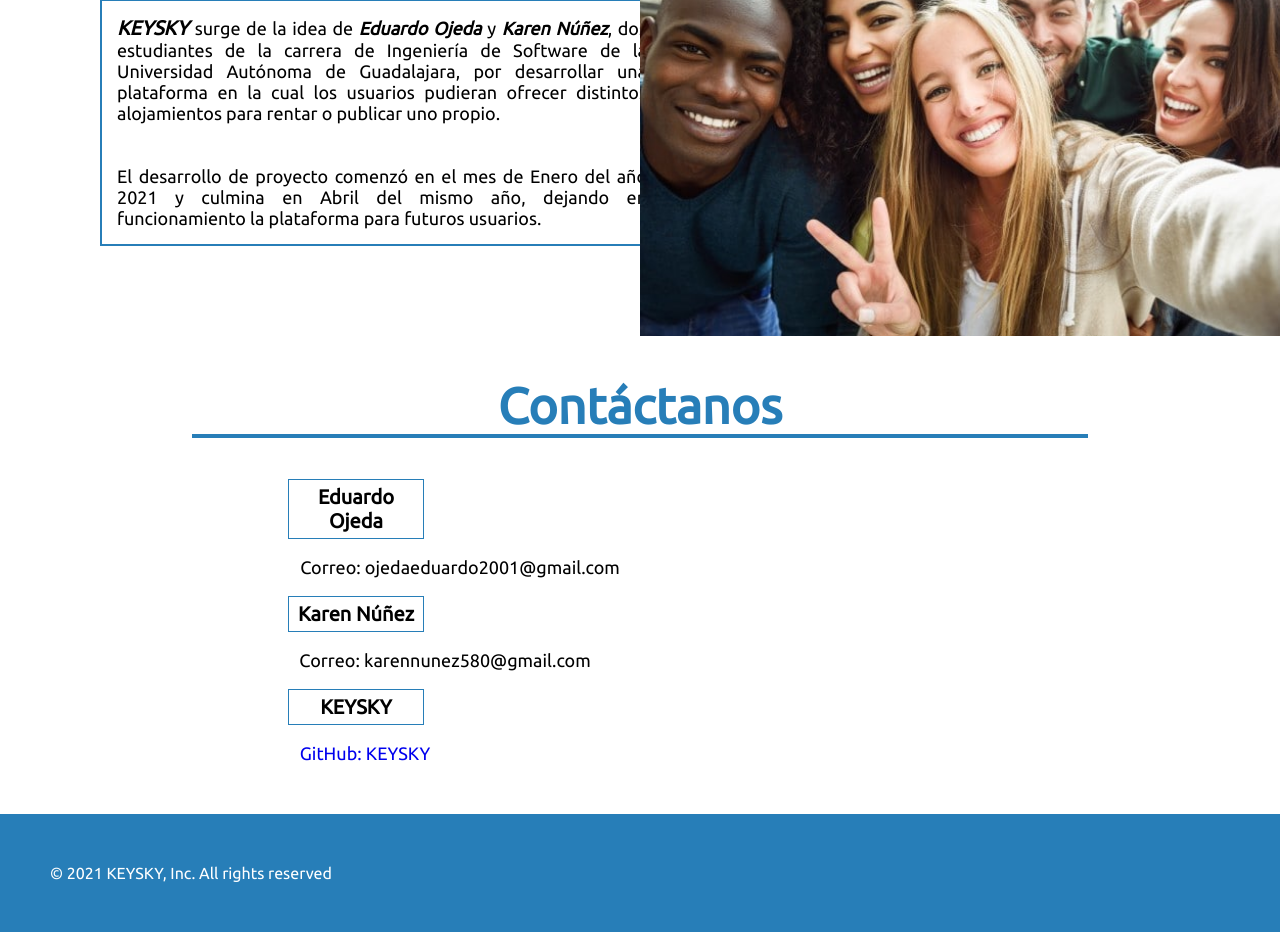
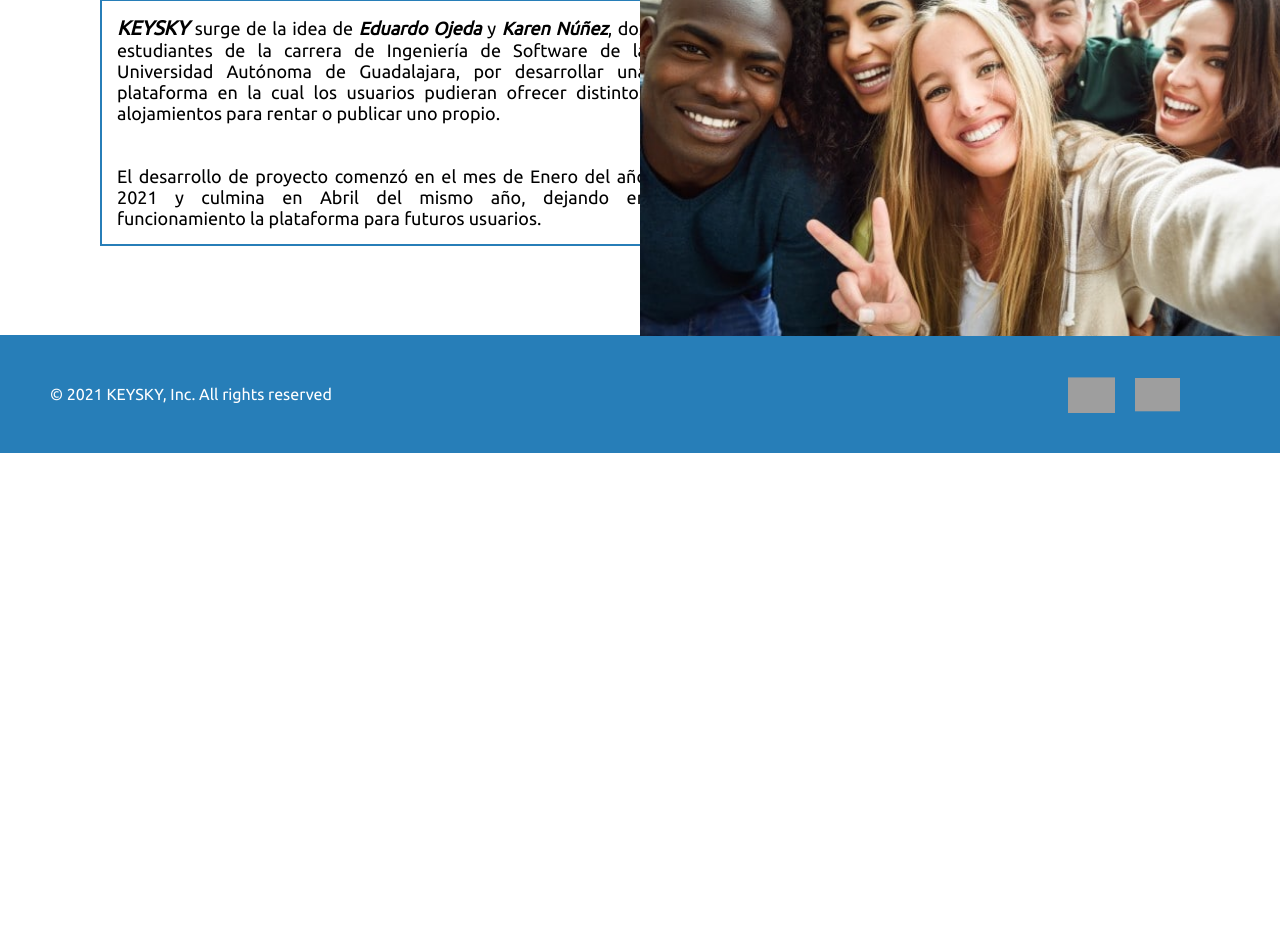
Before and after one commit to eojedagalvan/KEYSKY-2.0, a PHP site: page /php/acercaDeKeysky.php in a window 1280 px wide. Shown: the part 1333-2265 px from the top of the page. After the commit the page ends 1786 px from the top, so only its background shows below. Run offline with PHP 8.4, Linux system fonts and the light colour scheme; the visitor is signed in with stand-in values (Sample User, id 1); data that the repository does not hold is empty; some libraries are stand-ins or nearby versions; grey boxes are pictures that could not be loaded.

Commit message:
Modificación Acerca De

```diff
--- a/css/acercaDeKeysky.css
+++ b/css/acercaDeKeysky.css
@@ -258,6 +258,7 @@ h2 {
 
 #con {
   border: #277eb8 1px solid;
+  border-radius: 5px;
   font-size: 20px;
   font-weight: bolder;
   margin-left: 20%;
@@ -312,3 +313,21 @@ footer p {
   margin: 0;
   padding: 50px;
 }
+
+#logos{
+  width: 3.8%;
+  float: right;
+  margin-right: 50px;
+  position: relative;
+  top: 50%;
+  transform: translateY(-22%);
+}
+
+#logos2 {
+  width: 4%;
+  float: right;
+  margin-right: 20px;
+  position: relative;
+  top: 50%;
+  transform: translateY(-22%);
+}
--- a/php/acercaDeKeysky.php
+++ b/php/acercaDeKeysky.php
@@ -88,20 +88,24 @@
       <p class="texto">Collect moments, not things.</p>
     </section> -->
 
-    <section class="final">
+    <!--<section class="final">
       <h1 id="tfinal">Contáctanos</h1>
       <ul>
-        <li id="con">Eduardo Ojeda</li>
-        <p id="correo1">Correo: ojedaeduardo2001@gmail.com</p>
-        <li id="con">Karen Núñez</li>
-        <p id="correo2">Correo: karennunez580@gmail.com</p>
         <li id="con">KEYSKY</li>
-        <p id="correo3"><a href="https://github.com/eojedagalvan/KEYSKY" target="_blank">GitHub: KEYSKY</a></p>
+        <p id="correo3"><a href="https://github.com/eojedagalvan/KEYSKY-2.0" target="_blank">GitHub: KEYSKY</a></p>
       </ul>
-    </section>
+    </section>-->
 
     <footer>
-      <p>© 2021 KEYSKY, Inc. All rights reserved</p>
+      <p>
+        © 2021 KEYSKY, Inc. All rights reserved
+        <a href="https://github.com/eojedagalvan/KEYSKY-2.0" target="_blank">
+          <img id="logos" src="../images/acercaDe/github.png" alt="">
+        </a>
+        <a href="mailto:keysky@gmail.com?subject=Contacto - KEYSKY">
+          <img id="logos2" src="../images/acercaDe/correo.png" alt="">
+        </a>
+      </p>
     </footer>
   </body>
 </html>
```
Also changed, not shown: css/inicio.css (+18 -0 lines).
